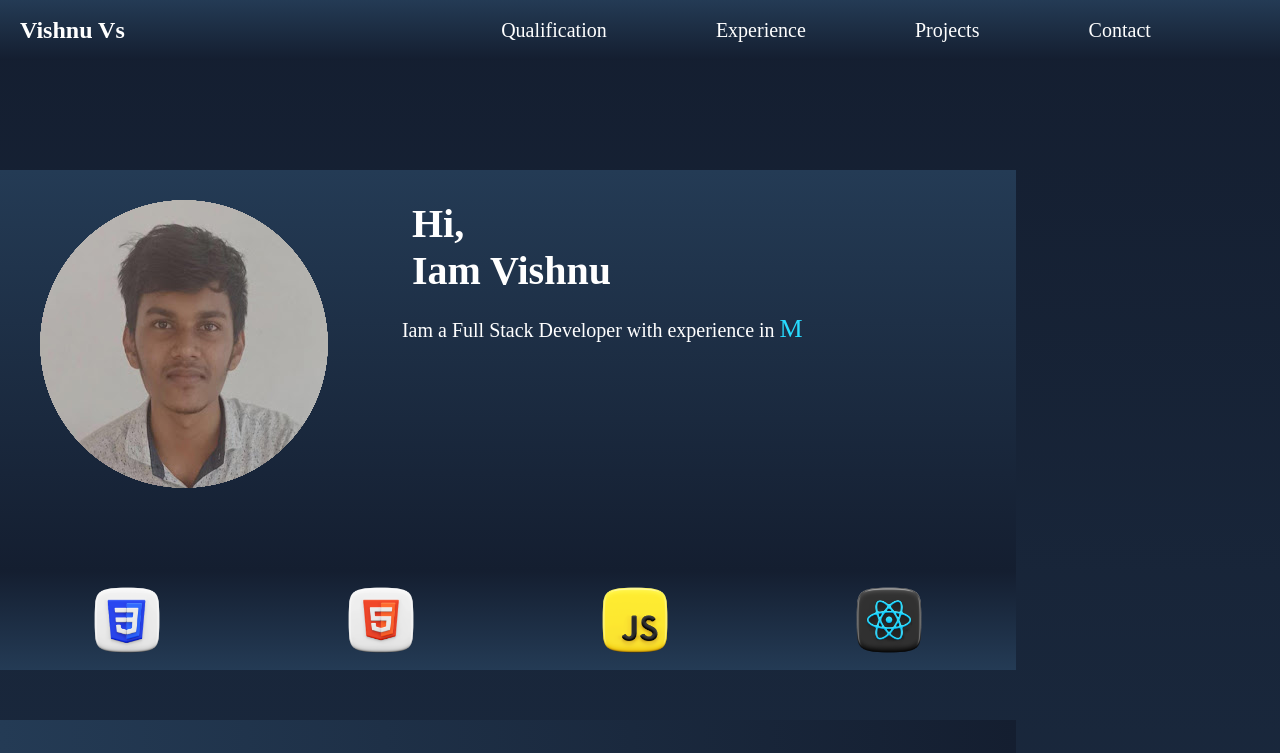
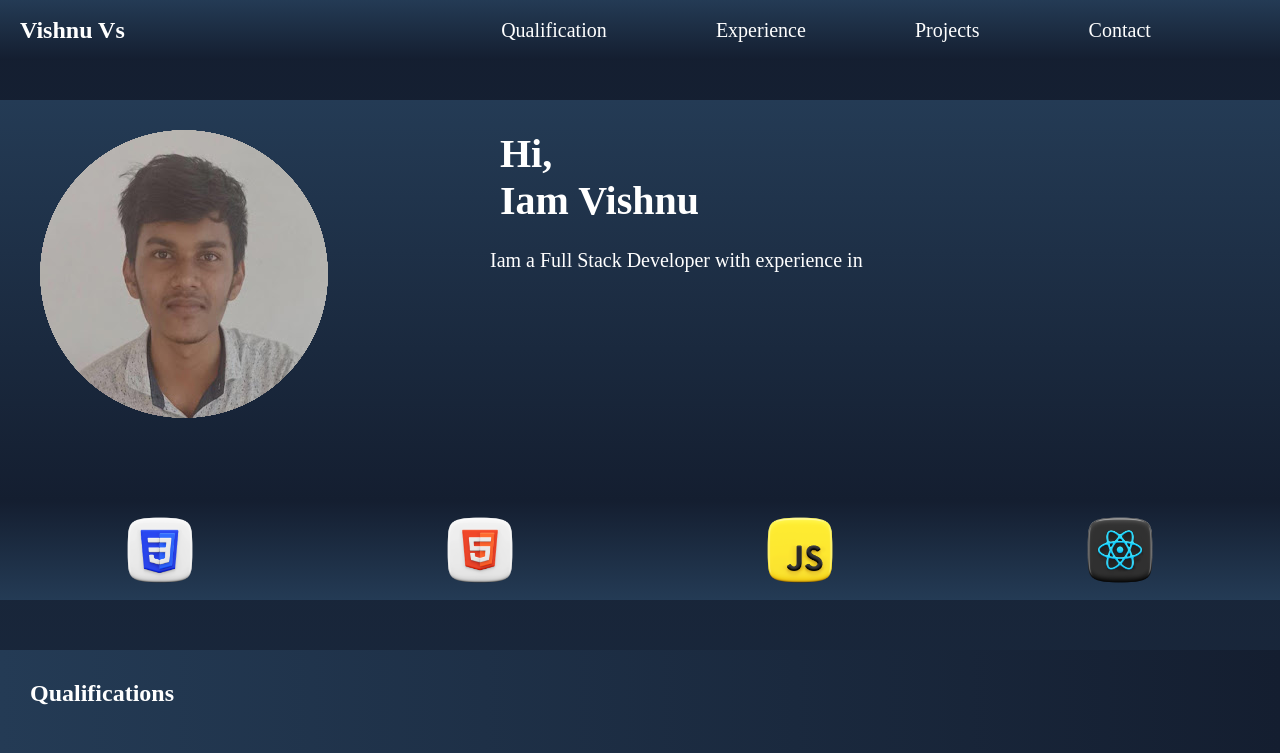
Before and after one commit to Vishnu648/Portfolio, a React (Vite) app: page / in a window 1280 px wide. Shown: the top 753 px of the page. Built offline with nearby package versions, Linux system fonts and the light colour scheme.

Commit message:
Update App.jsx

```diff
--- a/src/App.jsx
+++ b/src/App.jsx
@@ -11,18 +11,12 @@ function App() {
   return (
     <div className={styles.App}>
      <Navbar/>
-<div style={{
-   position:'absolute',
-   top:'70px',
-}}>
       <Intro/>
       <Logo/>
       <Qualification/>
       <Experience/>
       <Projects/>
       <Contact/>
-
-</div>
     </div>
   )
 }
```
Lines whose indentation alone changed are shown as unchanged.
